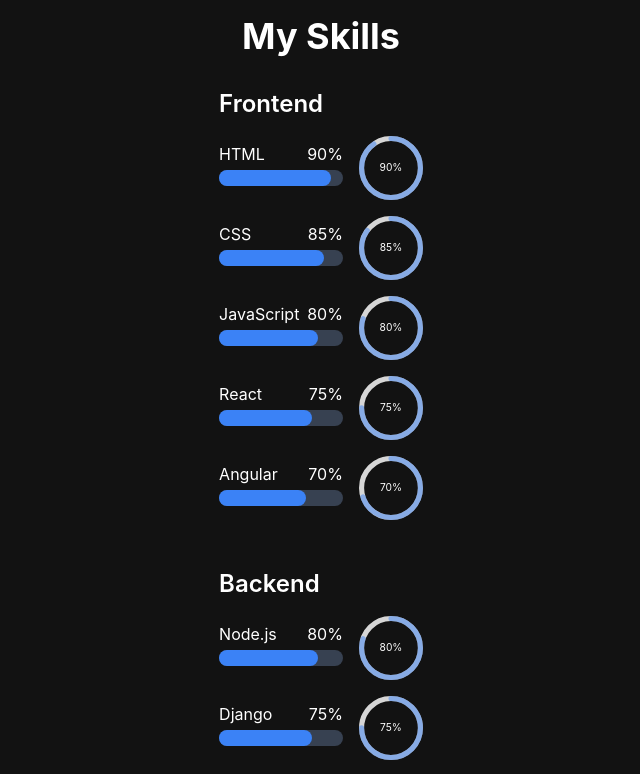
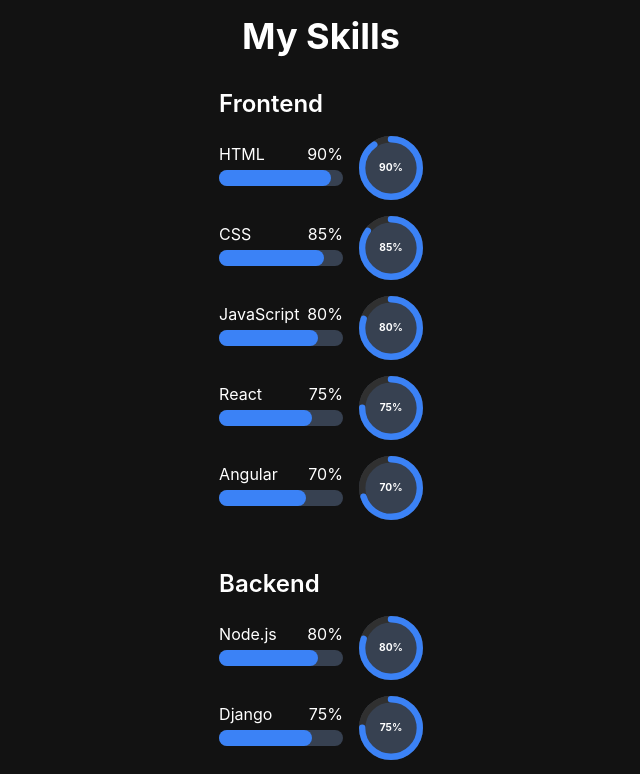
Before and after one commit to 12siragi/saidi-portfolio-, a Next.js app: page / in a window 1280 px wide. Shown: the part 1320-2094 px from the top of the page, without its empty margins (319-959 px from the left). Built offline with nearby package versions, Linux system fonts and the light colour scheme.

Commit message:
saidportfolio

```diff
--- a/src/app/components/Skills.jsx
+++ b/src/app/components/Skills.jsx
@@ -50,17 +50,8 @@ const skillsData = [
 ];
 
 const Skills = () => {
-  // Store hover state for skills in an object
-  const [hoveredSkills, setHoveredSkills] = useState({});
-
-  // Function to handle mouse enter and leave events
-  const handleMouseEnter = (skillName) => {
-    setHoveredSkills((prev) => ({ ...prev, [skillName]: true }));
-  };
-
-  const handleMouseLeave = (skillName) => {
-    setHoveredSkills((prev) => ({ ...prev, [skillName]: false }));
-  };
+  // Hover state for each skill
+  const [hoveredSkill, setHoveredSkill] = useState(null);
 
   return (
     <main id="skills" className="flex min-h-screen flex-col bg-[#121212] py-20 text-white">
@@ -78,6 +69,7 @@ const Skills = () => {
             <h3 className="text-2xl font-semibold mb-4">{group.category}</h3>
             {group.skills.map((skill) => {
               const maxLevel = skill.level;
+              const isHovered = hoveredSkill === skill.name;
 
               return (
                 <div key={skill.name} className="flex items-center mb-4">
@@ -100,17 +92,31 @@ const Skills = () => {
                   </div>
                   <div
                     className="w-16 h-16 ml-4"
-                    onMouseEnter={() => handleMouseEnter(skill.name)}
-                    onMouseLeave={() => handleMouseLeave(skill.name)}
+                    onMouseEnter={() => setHoveredSkill(skill.name)}
+                    onMouseLeave={() => setHoveredSkill(null)}
                   >
-                    <CircularProgressbar
-                      value={skill.level}
-                      text={`${skill.level}%`}
-                      styles={{
-                        path: { stroke: `rgba(59, 130, 246, ${hoveredSkills[skill.name] ? 1 : 0.5})` },
-                        text: { fill: '#fff', fontSize: '16px' },
-                      }}
-                    />
+                    <div className="bg-gray-700 rounded-full flex items-center justify-center">
+                      <CircularProgressbar
+                        value={isHovered ? 100 : maxLevel}
+                        text={`${isHovered ? 100 : maxLevel}%`}
+                        strokeWidth={10}
+                        styles={{
+                          path: {
+                            stroke: `#3b82f6`,
+                            strokeLinecap: 'round',
+                            transition: 'stroke-dashoffset 0.5s ease 0s',
+                          },
+                          text: {
+                            fill: '#fff',
+                            fontSize: '16px',
+                            fontWeight: 'bold',
+                          },
+                          trail: {
+                            stroke: '#303030',
+                          },
+                        }}
+                      />
+                    </div>
                   </div>
                 </div>
               );
```
